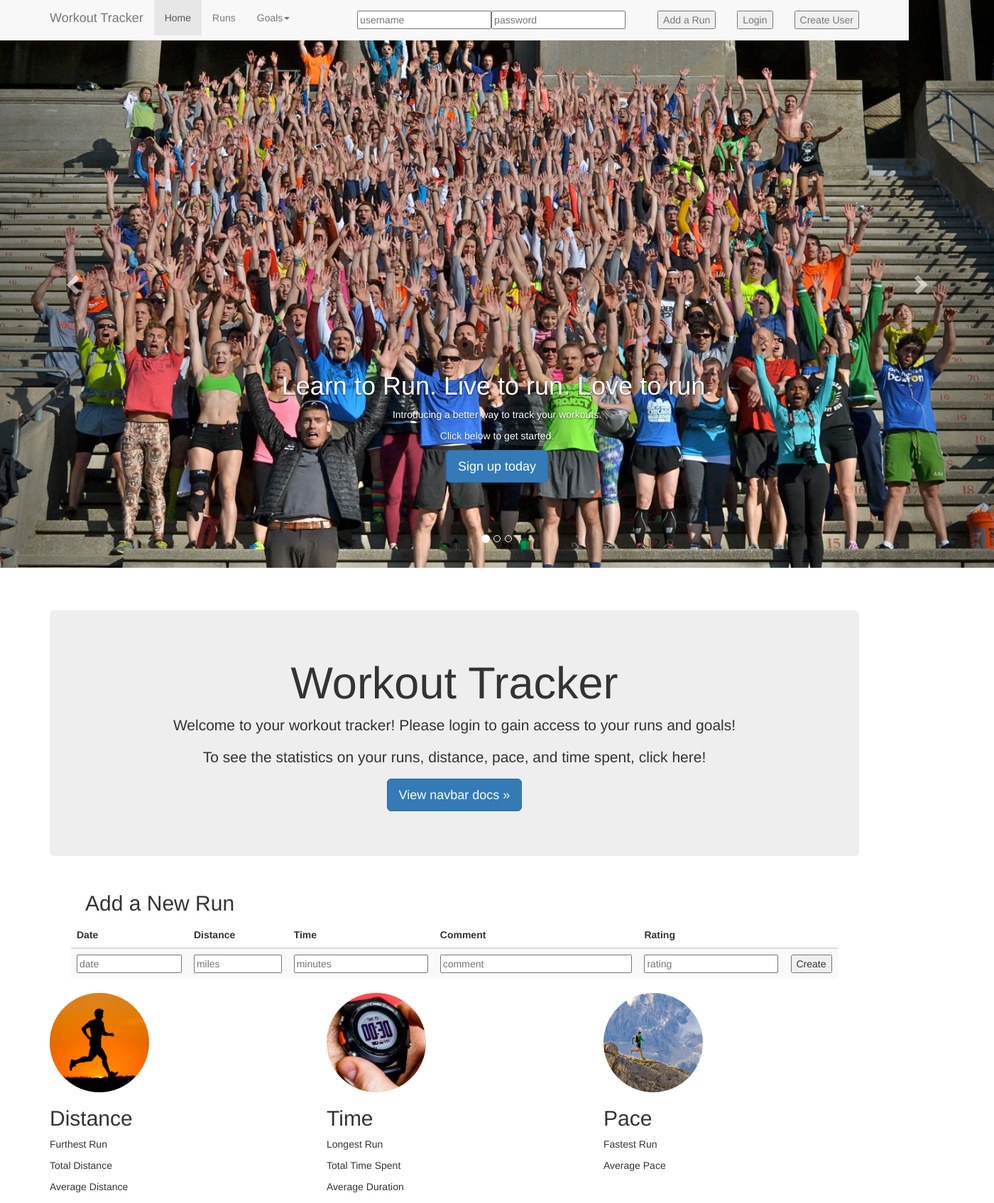
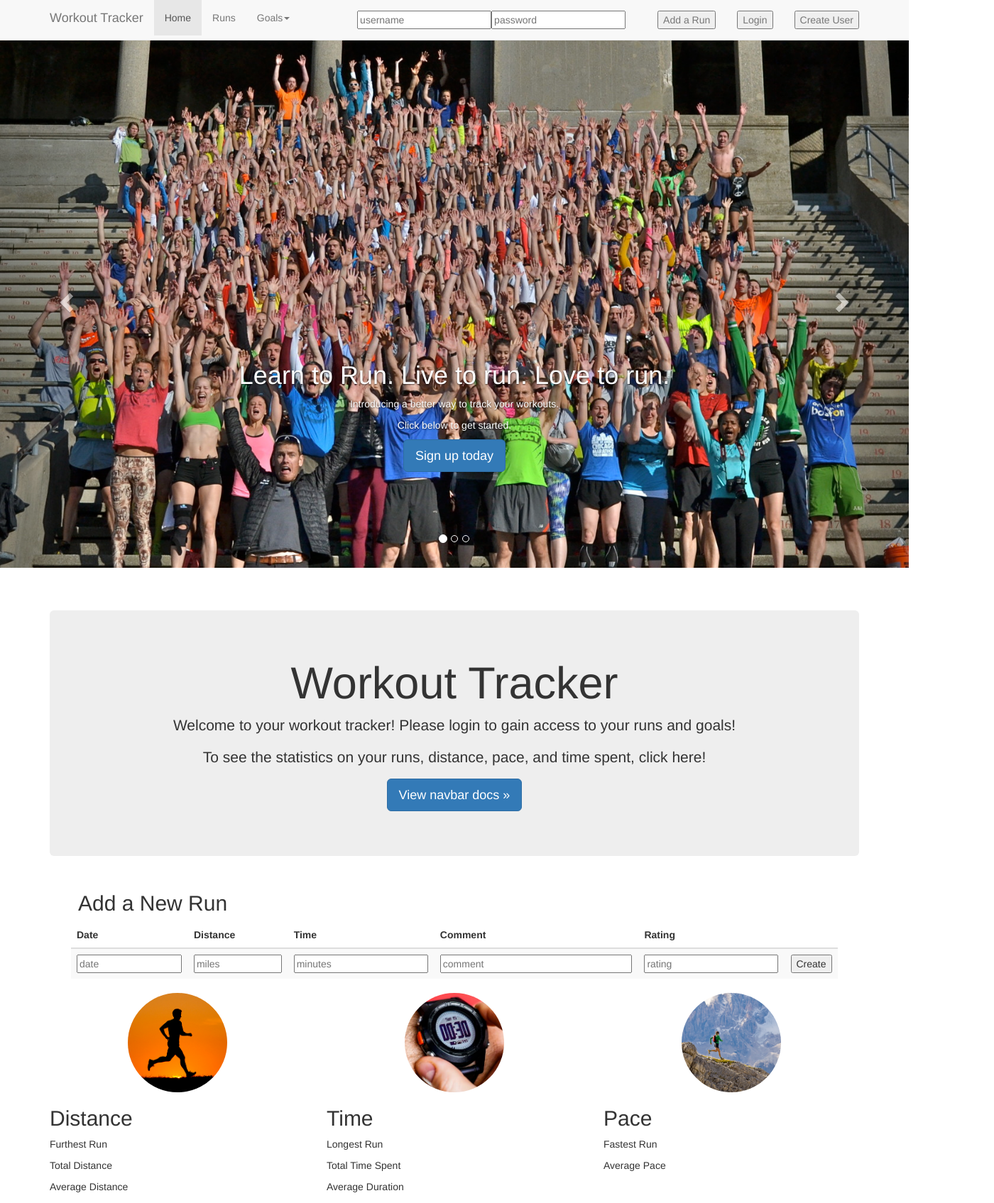
Before and after one commit to payne-chris-r/workout-tracker-FE, a plain HTML site: page index.html in a window 1280 px wide. Shown: the top 1695 px of the page at 71% size, 1400 px wide, since content can reach past the window. Drawn offline with nearby package versions, Linux system fonts and the light colour scheme.

Commit message:
Made a few minor changes.

```diff
--- a/js/index.js
+++ b/js/index.js
@@ -148,6 +148,7 @@ $('#login').on('click', function(e){
 // create Run with Ajax
 $("#run-create").on('click', function(){
   var pace = (($("#run-time").val()) / ($("#run-distance").val()));
+  //round this shit /\ using pace.toFixed(2); NOPE! Do it in the display, not in the data entry. Computer doesn't care about sig figs, just display does!
   $.ajax({
     url: api + '/runs',
     method: 'POST',
--- a/main.css
+++ b/main.css
@@ -6,6 +6,7 @@ body {
 html {
   position: relative;
   min-height: 100%;
+
 }
 
 .jumbotron {
@@ -21,8 +22,13 @@ html {
   padding-right: 30px;
 }
 
+.col-lg-4 > img {
+  margin-left: 110px;
+  margin-right: 30px;
+}
+
 .sub-header {
-  padding-left: 50px;
+  padding-left: 40px;
 }
 /*
 .sub-header > h2 {
@@ -31,27 +37,34 @@ html {
 
 /* Carousel base class */
 .carousel {
-  height: 800px;
-  width: 1400px;
+  height: 750px;
+  width: 100%;
   margin-bottom: 60px;
+  margin-top:50px;
 }
 /* Since positioning the image, we need to help out the caption */
 .carousel-caption {
   z-index: 10;
-  margin-bottom: 60px;
+  margin-bottom: 75px;
 }
 
 /* Declare heights because of positioning of img element */
 .carousel .item {
-  height: 800px;
+  height: 750px;
+
   background-color: #777;
 }
 .carousel-inner > .item > img {
-  position: absolute;
-  top: 0;
-  left: 0;
-  width: 1500px;
-  height: 800px;
+  /*position: absolute;*/
+  /*top: 0;
+  left: 0;*/
+  margin: auto;
+  /*width: 1500px;
+  height: 800px;*/
+}
+
+#runsSection {
+  margin-bottom: 100px;
 }
 
 .footer {
@@ -62,3 +75,12 @@ html {
   height: 60px;
   background-color: #f5f5f5;
 }
+
+@media (max-width: 1200px) {
+  #goalsDropdown {
+    display: none;
+  }
+  #user-password{
+    display: none;
+  }
+}
```
Also changed, not shown: js/animation.js (added, +19 -0 lines).
